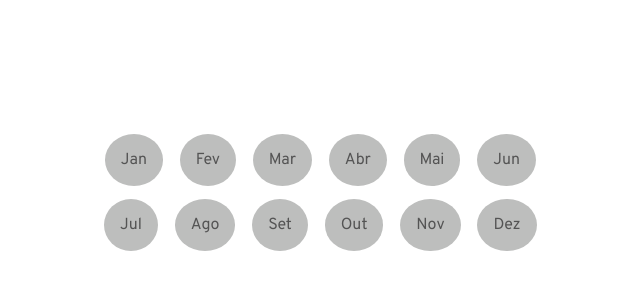
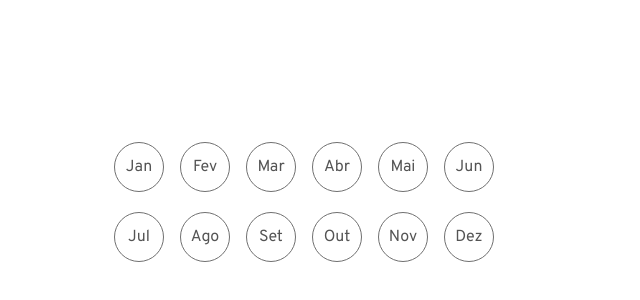
Before and after one commit to jonathanjf/checkbox-styled-months-test, a plain HTML site: page index.html in a window 1280 px wide. Shown: the part 208-508 px from the top of the page, without its empty margins (328-968 px from the left). Drawn offline with Linux system fonts and the light colour scheme.

Commit message:
styles: atualização na estilização

```diff
--- a/style.css
+++ b/style.css
@@ -22,21 +22,28 @@ body {
 
 .inputs-container-1 {
   display:flex;
-  margin-bottom: 30px;
 }
 
 .inputs-container-2 {
   display:flex;
-  margin-top: 15px;
+}
+
+.item {
+  margin-right: 1em;
 }
 
 .label-month {
-  background-color: #bdbebd;
-  padding: 1rem;
+  display: block;
+  background-color: white;
+  border: solid 1px #707070;
+  width: 50px;
+  height:50px;
+  /* padding: 1rem; */
   font-size: 1em;
   border-radius: 50%;
   color: #545454;
   text-align: center;
+  line-height: 300%;
 }
 
 input[type=checkbox]:checked + label {
@@ -46,6 +53,7 @@ input[type=checkbox]:checked + label {
 
 .label-month:hover {
   background-color: #949494;
+  border: solid 1px #949494;
   color: white;
   cursor: pointer;
 }
@@ -53,8 +61,3 @@ input[type=checkbox]:checked + label {
 .input-style {
   visibility: hidden;
 }
-
-/* .item {
-  width: 50px;
-  height: 50px;
-} */
```
